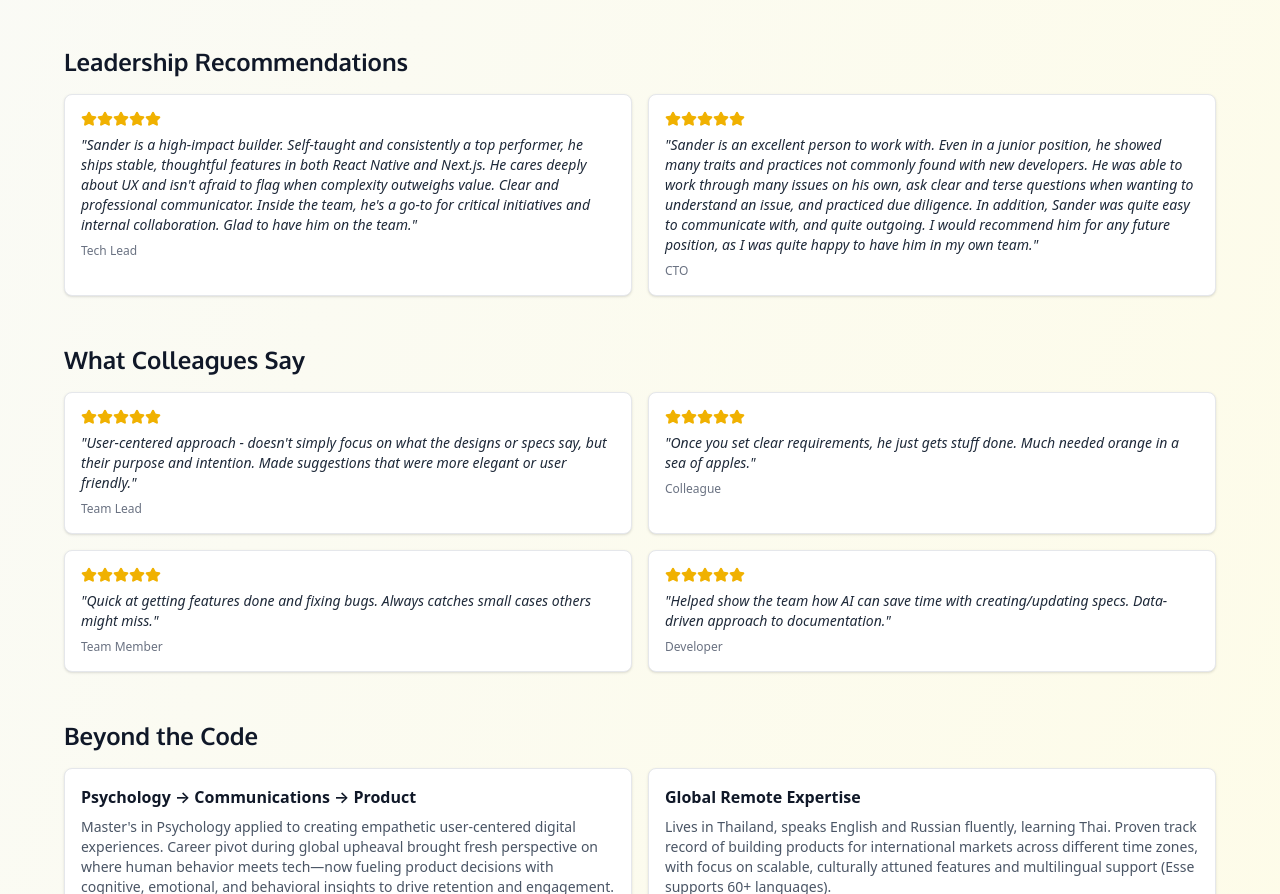
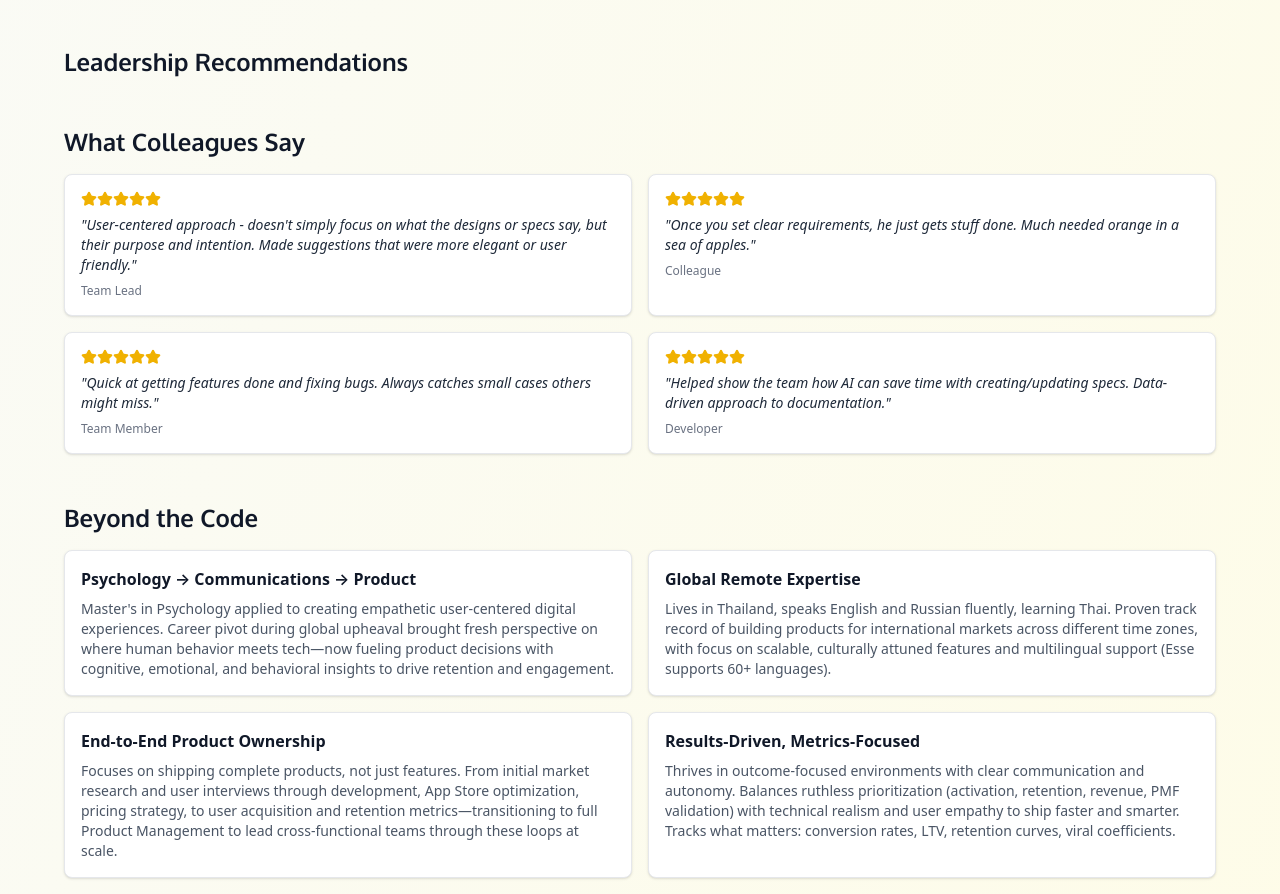
Before and after one commit to sanderbell/sanderbelldev2, a React (Vite) app: page / in a window 1280 px wide. Shown: the part 2518-3412 px from the top of the page. Built offline with nearby package versions, Linux system fonts and the light colour scheme.

Commit message:
Remove manager recommendations section from App component

```diff
--- a/src/App.tsx
+++ b/src/App.tsx
@@ -257,19 +257,6 @@ function App() {
       value: '~60',
       label: 'Languages Supported',
       color: 'orange',
-    },
-  ];
-
-  const managerRecommendations = [
-    {
-      quote:
-        "Sander is a high-impact builder. Self-taught and consistently a top performer, he ships stable, thoughtful features in both React Native and Next.js. He cares deeply about UX and isn't afraid to flag when complexity outweighs value. Clear and professional communicator. Inside the team, he's a go-to for critical initiatives and internal collaboration. Glad to have him on the team.",
-      context: 'Tech Lead',
-    },
-    {
-      quote:
-        'Sander is an excellent person to work with. Even in a junior position, he showed many traits and practices not commonly found with new developers. He was able to work through many issues on his own, ask clear and terse questions when wanting to understand an issue, and practiced due diligence. In addition, Sander was quite easy to communicate with, and quite outgoing. I would recommend him for any future position, as I was quite happy to have him in my own team.',
-      context: 'CTO',
     },
   ];
 
@@ -537,15 +524,6 @@ function App() {
           <h2 className="text-2xl font-bold text-gray-900 mb-4">
             Leadership Recommendations
           </h2>
-          <div className="grid md:grid-cols-2 gap-4">
-            {managerRecommendations.map((testimonial, index) => (
-              <TestimonialCard
-                key={testimonial.context}
-                {...testimonial}
-                delay={index * 0.2}
-              />
-            ))}
-          </div>
         </div>
 
         {/* Testimonials */}
```
